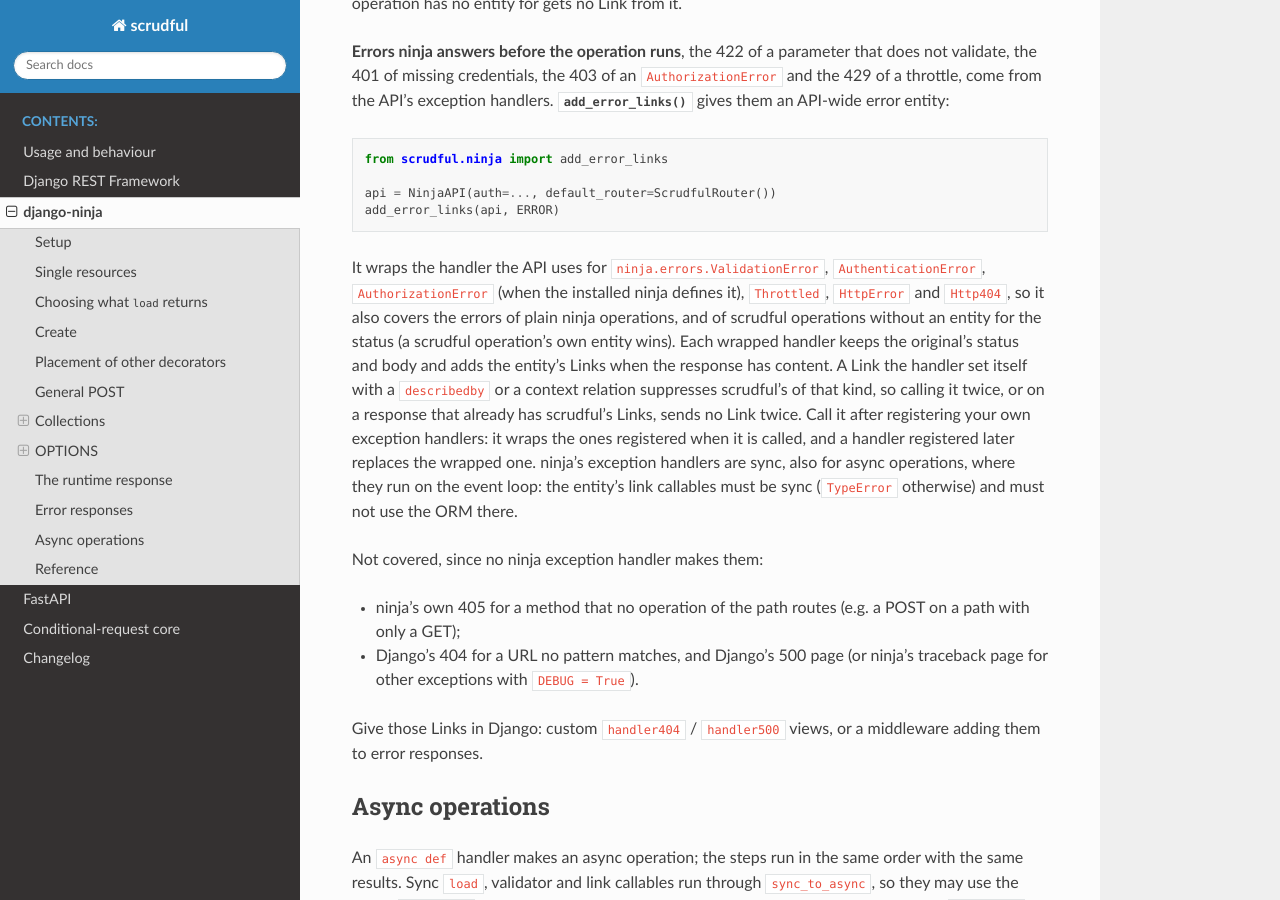
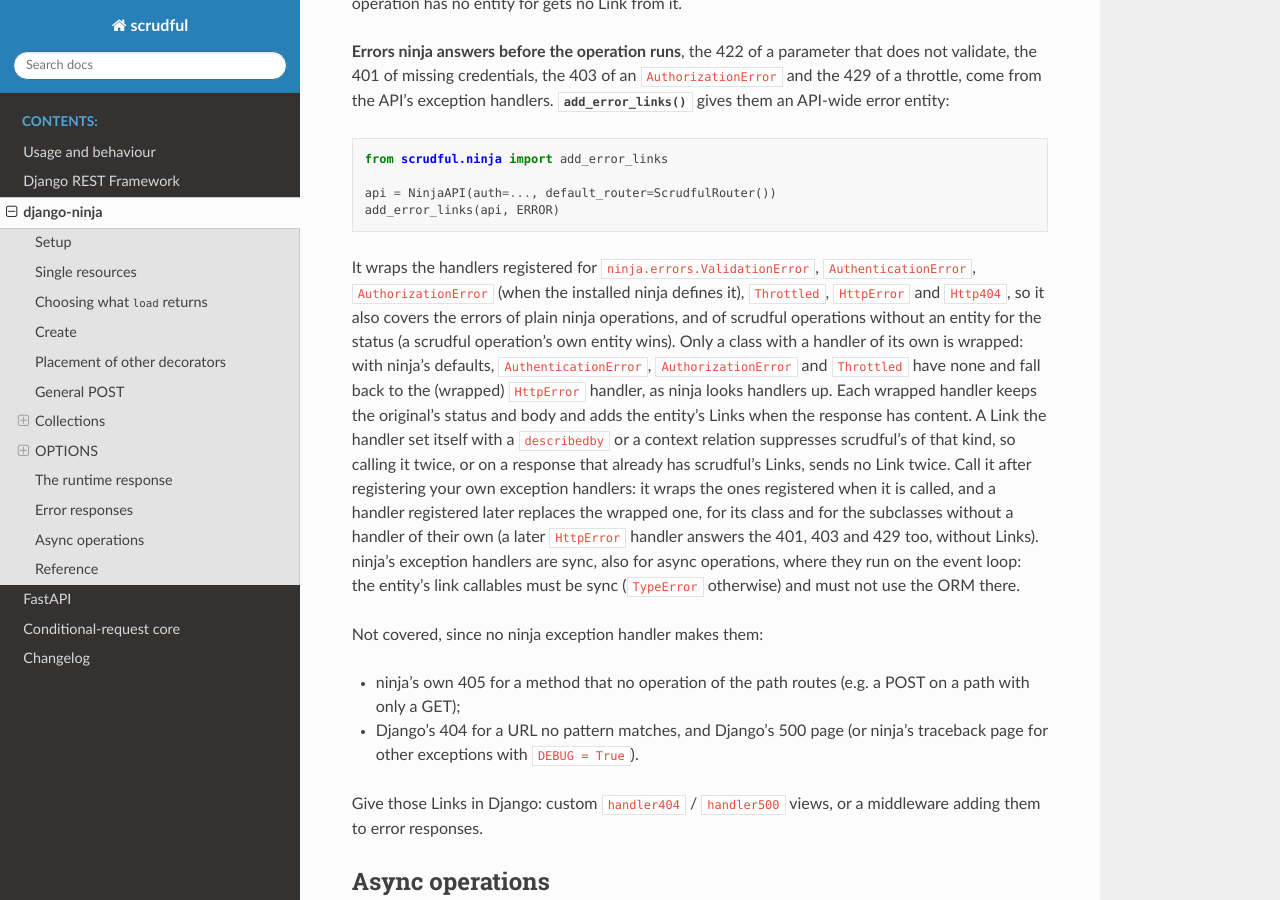
Before and after one commit to mimotoai/scrudful, a Sphinx documentation site: the page built from docs/source/ninja.rst, in a window 1280 px wide and 900 px high, scrolled down 9649 px. Built offline with Sphinx 7.4.7 and the Read the Docs theme 3.1.0, drawn with Linux system fonts in a browser that asks for light colours.

Commit message:
scrudful.ninja: add_error_links wraps only handlers registered for their class

```diff
--- a/docs/source/ninja.rst
+++ b/docs/source/ninja.rst
@@ -548,17 +548,23 @@ entity:
     api = NinjaAPI(auth=..., default_router=ScrudfulRouter())
     add_error_links(api, ERROR)
 
-It wraps the handler the API uses for ``ninja.errors.ValidationError``,
+It wraps the handlers registered for ``ninja.errors.ValidationError``,
 ``AuthenticationError``, ``AuthorizationError`` (when the installed ninja
 defines it), ``Throttled``, ``HttpError`` and ``Http404``, so it also covers
 the errors of plain ninja operations, and of scrudful operations without an
-entity for the status (a scrudful operation's own entity wins). Each wrapped
-handler keeps the original's status and body and adds the entity's Links when
-the response has content. A Link the handler set itself with a ``describedby``
-or a context relation suppresses scrudful's of that kind, so calling it twice,
-or on a response that already has scrudful's Links, sends no Link twice. Call
-it after registering your own exception handlers: it wraps the ones registered
-when it is called, and a handler registered later replaces the wrapped one.
+entity for the status (a scrudful operation's own entity wins). Only a class
+with a handler of its own is wrapped: with ninja's defaults,
+``AuthenticationError``, ``AuthorizationError`` and ``Throttled`` have none and
+fall back to the (wrapped) ``HttpError`` handler, as ninja looks handlers up.
+Each wrapped handler keeps the original's status and body and adds the entity's
+Links when the response has content. A Link the handler set itself with a
+``describedby`` or a context relation suppresses scrudful's of that kind, so
+calling it twice, or on a response that already has scrudful's Links, sends no
+Link twice. Call it after registering your own exception handlers: it wraps the
+ones registered when it is called, and a handler registered later replaces the
+wrapped one, for its class and for the subclasses without a handler of their
+own (a later ``HttpError`` handler answers the 401, 403 and 429 too, without
+Links).
 ninja's exception handlers are sync, also for async operations, where they run
 on the event loop: the entity's link callables must be sync (``TypeError``
 otherwise) and must not use the ORM there.
```
Also changed, not shown: 2 other files.
